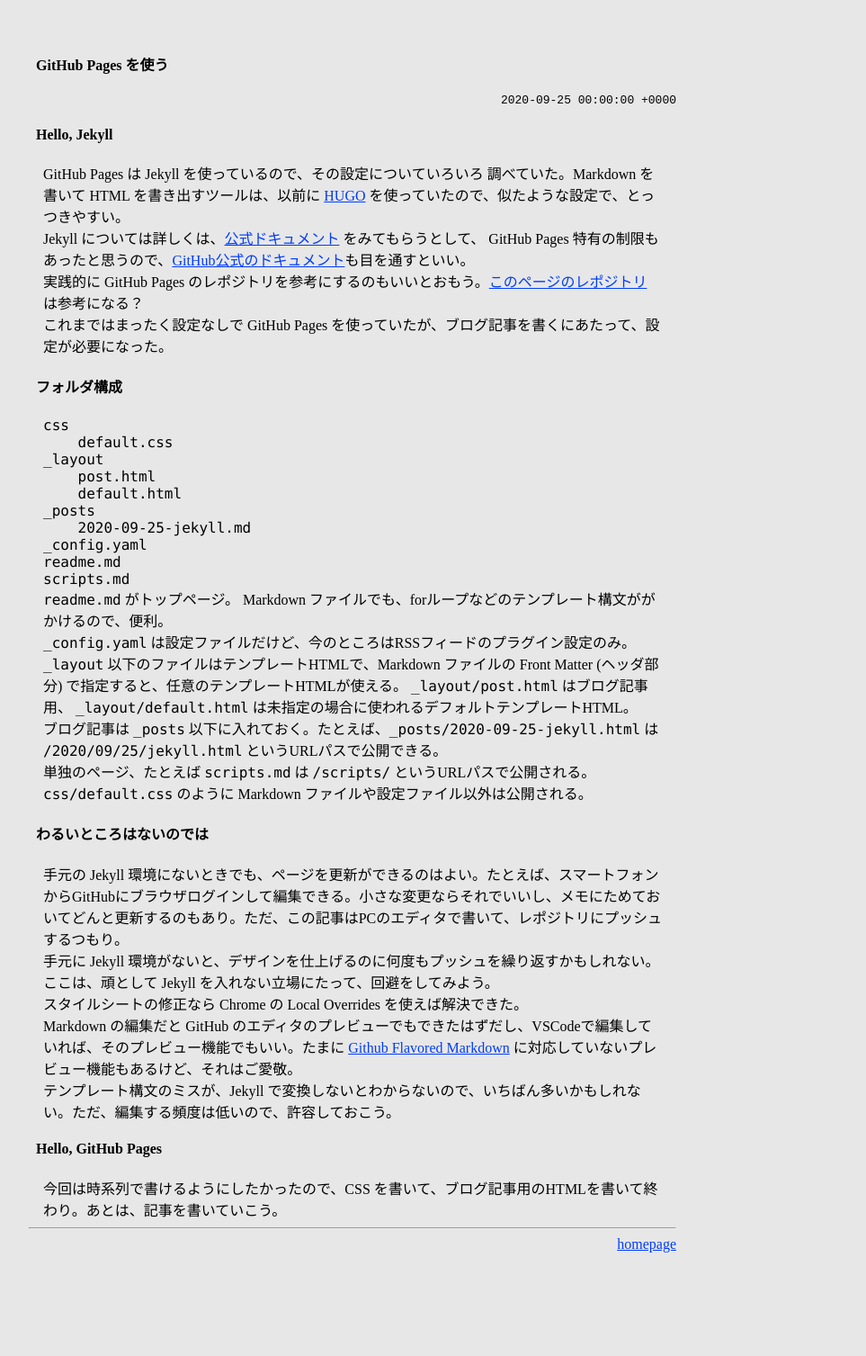
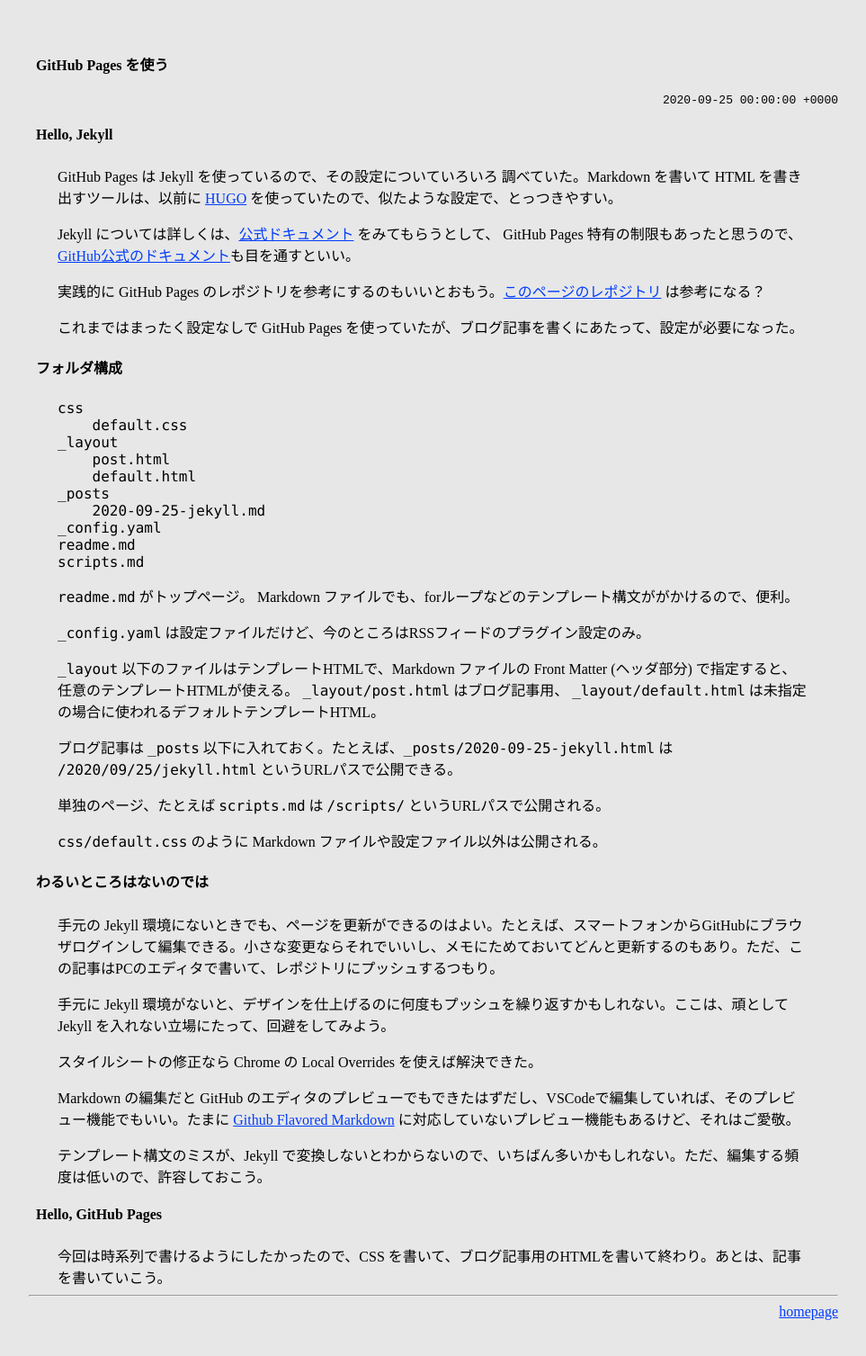
Before and after one commit to f6o/f6o.github.io, a Jekyll site: the page built from _posts/2020-09-25-github-pages-with-jekyll.md, in a window 1280 px wide. Shown: the whole page at 90% size, without its empty margins (8-971 px from the left). Built offline with Jekyll 4.4.1, drawn with Linux system fonts in a browser that asks for light colours; before the commit the page ends 1432 px from its top, so only the background shows below that.

Commit message:
make blog post readable

```diff
--- a/css/default.css
+++ b/css/default.css
@@ -12,7 +12,11 @@ blockquote { border-left: 3px solid #d8d8d8; }
 
 h1, h2, h3, h4, h5, h6 { font-size : 1em; }
 
-header, article.post, footer { width : 60% }
+@media screen and (min-width: 1024px) {
+    header, article.post, footer {
+        width : 75%
+    }
+}
 
 header { text-align : right }
 header > h1 { text-align : left }
@@ -20,4 +24,9 @@ span.date { font-family : monospace; }
 
 article.post > h1 { font-size : 1em; }
 
+article.post > p, article.post pre {
+    margin-top: 1em;
+    padding : 0 1em;
+}
+
 footer { text-align : right; }
```
